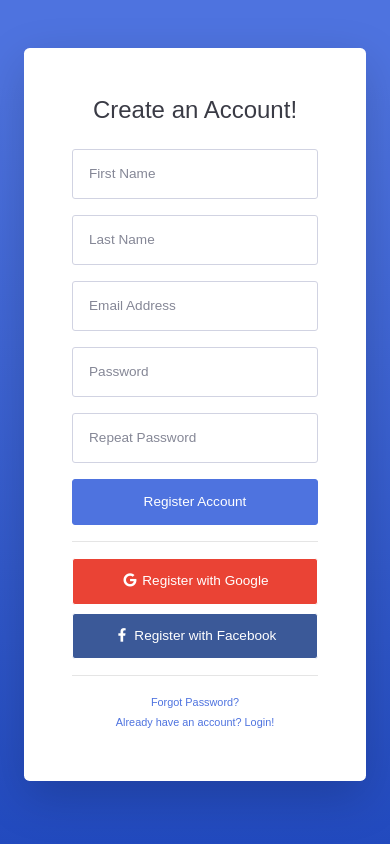
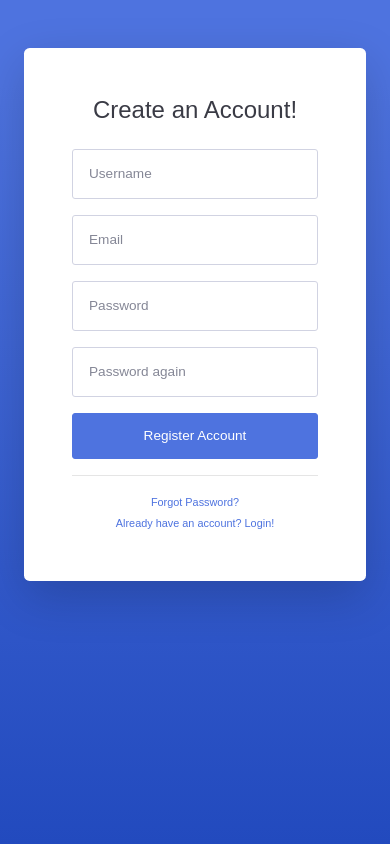
Before and after one commit to duyguadadivle/movieapp, a Django app: page /account/register in a window 390 px wide. Run offline with Django 4.2, Linux system fonts and the light colour scheme; some libraries are stand-ins or nearby versions; some web fonts are replaced.

Commit message:
register

```diff
--- a/movieapp/account/forms.py
+++ b/movieapp/account/forms.py
@@ -1,5 +1,7 @@
 from django import forms
 from django.contrib.auth.models import User
+from django.contrib.auth.forms import UserCreationForm
+from django.forms import widgets
 
 class LoginForm(forms.Form):
     email = forms.EmailField(widget=forms.EmailInput(
@@ -14,3 +16,26 @@ class LoginForm(forms.Form):
             self.add_error("email", "There are no registered users with the email entered.")
 
         return email
+
+
+class CreateUserForm(UserCreationForm):
+    class Meta:
+        model = User
+        fields = ("username", "email")
+
+    def __init__(self, *args, **kwargs):
+        super().__init__(*args, **kwargs)
+        self.fields["password1"].widget = widgets.PasswordInput(attrs={"class":"form-control form-control-user", "placeholder":"Password"})
+        self.fields["password2"].widget = widgets.PasswordInput(attrs={"class":"form-control form-control-user", "placeholder":"Password again"})
+        self.fields["username"].widget = widgets.TextInput(attrs={"class":"form-control form-control-user", "placeholder":"Username"})
+        self.fields["email"].widget = widgets.EmailInput(attrs={"class":"form-control form-control-user", "placeholder":"Email"})
+        self.fields["email"].required = True
+
+
+    def clean_email(self):
+        email = self.cleaned_data.get("email")
+
+        if User.objects.filter(email=email).exists():
+            self.add_error("email","There is a user with the email.")
+
+            return email
--- a/movieapp/account/templates/account/register.html
+++ b/movieapp/account/templates/account/register.html
@@ -20,50 +20,42 @@
                             <div class="text-center">
                                 <h1 class="h4 text-gray-900 mb-4">Create an Account!</h1>
                             </div>
-                            <form class="user">
-                                <div class="form-group row">
-                                    <div class="col-sm-6 mb-3 mb-sm-0">
-                                        <input type="text"
-                                               class="form-control form-control-user"
-                                               id="exampleFirstName"
-                                               placeholder="First Name">
-                                    </div>
-                                    <div class="col-sm-6">
-                                        <input type="text"
-                                               class="form-control form-control-user"
-                                               id="exampleLastName"
-                                               placeholder="Last Name">
-                                    </div>
+
+                            <form class="user" method="POST" novalidate>
+                                {% csrf_token %}
+
+                                        <ul class="errorlist">
+
+                                            {% for error in form.non_field_errors %}
+                                            <li>
+                                                {{error}}
+                                            </li>
+                                            {% endfor %}
+                                        </ul>
+
+                                <div class="form-group">
+                                    {{form.username.errors}}
+                                    {{form.username}}
                                 </div>
+
                                 <div class="form-group">
-                                    <input type="email"
-                                           class="form-control form-control-user"
-                                           id="exampleInputEmail"
-                                           placeholder="Email Address">
+                                    {{form.email.errors}}
+                                    {{form.email}}
                                 </div>
                                 <div class="form-group row">
                                     <div class="col-sm-6 mb-3 mb-sm-0">
-                                        <input type="password"
-                                               class="form-control form-control-user"
-                                               id="exampleInputPassword"
-                                               placeholder="Password">
+                                        {{form.password1.errors}}
+                                        {{form.password1}}
                                     </div>
                                     <div class="col-sm-6">
-                                        <input type="password"
-                                               class="form-control form-control-user"
-                                               id="exampleRepeatPassword"
-                                               placeholder="Repeat Password">
+                                        {{form.password2.errors}}
+                                        {{form.password2}}
                                     </div>
                                 </div>
-                                <a href="login.html" class="btn btn-primary btn-user btn-block">Register Account</a>
-                                <hr>
-                                <a href="index.html" class="btn btn-google btn-user btn-block">
-                                    <i class="fab fa-google fa-fw"></i> Register with Google
-                            </a>
-                            <a href="index.html" class="btn btn-facebook btn-user btn-block">
-                                <i class="fab fa-facebook-f fa-fw"></i> Register with Facebook
-                        </a>
+                                <input type="submit" class="btn btn-primary btn-user btn-block" value="Register Account">
                     </form>
+
+
                     <hr>
                     <div class="text-center">
                         <a class="small" href="forgot-password.html">Forgot Password?</a>
--- a/movieapp/account/views.py
+++ b/movieapp/account/views.py
@@ -2,6 +2,9 @@ from django.shortcuts import redirect, render
 from account.forms import LoginForm
 from django.contrib.auth import authenticate, login
 from django.contrib.auth.models import User
+
+from account.forms import CreateUserForm
+#from movieapp.account.forms import CreateUserForm
 #from movieapp.account.forms import LoginForm
 
 # Create your views here.
@@ -38,7 +41,25 @@ def login_request(request):
     return render(request, 'account/login.html', {'form': form})
 
 def register_request(request):
-    return render(request, 'account/register.html')
+    if request.user.is_authenticated:
+        return redirect("home_page")
+
+    if request.method == "POST":
+        form = CreateUserForm(request.POST)
+
+        if form.is_valid():
+            form.save()
+            username = form.cleaned_data.get("username")
+            password = form.cleaned_data.get("password1")
+            user = authenticate(username=username, password=password)
+            login(request, user)
+            return redirect("home_page")
+        else:
+            form.add_error(None, "You must fill in the form completely.")
+            return render(request, 'account/register.html', {"form":form})
+
+    form = CreateUserForm()
+    return render(request, 'account/register.html', {"form":form})
 
 def change_password(request):
     return render(request, 'account/change_password.html')
--- a/movieapp/movieapp/settings.py
+++ b/movieapp/movieapp/settings.py
@@ -108,7 +108,7 @@ AUTH_PASSWORD_VALIDATORS = [
 # Internationalization
 # https://docs.djangoproject.com/en/4.0/topics/i18n/
 
-LANGUAGE_CODE = 'tr'
+LANGUAGE_CODE = 'en-us'
 
 TIME_ZONE = 'UTC'
 
```
Also changed, not shown: movieapp/db.sqlite3.
